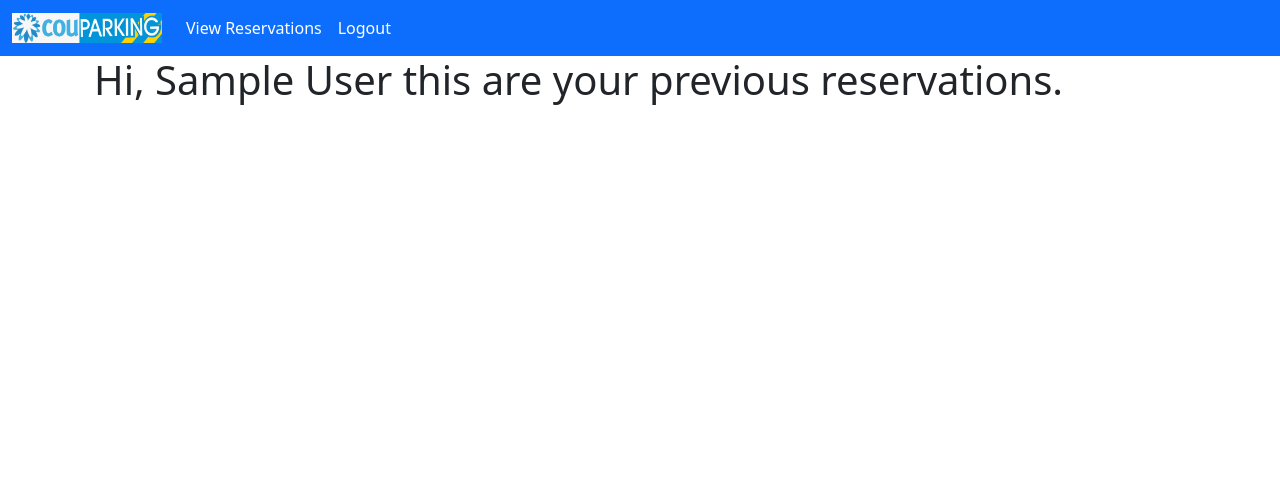
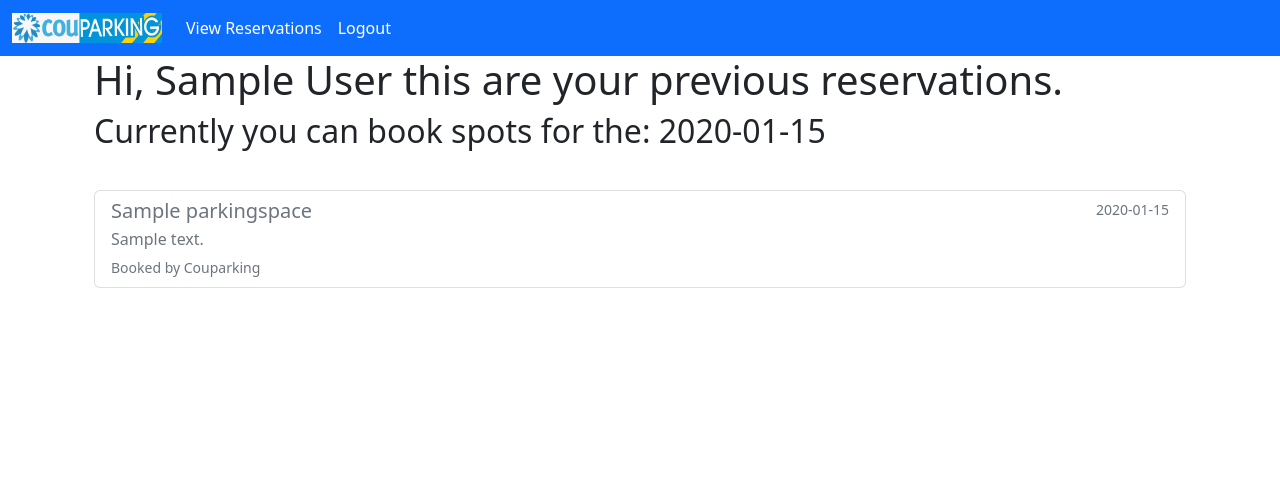
Before and after one commit to gabo963/Couparking, a Django app: page /reservations/ in a window 1280 px wide. Shown: the part 1-488 px from the top of the page. Run offline with Django 4.2, Linux system fonts and the light colour scheme; the first user in the database is signed in; tables that the repository leaves empty hold one stand-in row (Sample ...).

Commit message:
added reservations

```diff
--- a/coupark/views.py
+++ b/coupark/views.py
@@ -26,8 +26,11 @@ def user_logout(request):
 
 @login_required
 def reservations(request):
+    lastDate = Date.objects.last()
     currentUserReservations = ParkingReservation.objects.filter( user = request.user )
-    return render( request, 'coupark/reservations.html', { 'currentUserReservations': currentUserReservations } )
+
+    print(currentUserReservations)
+    return render( request, 'coupark/reservations.html', { 'currentUserReservations': currentUserReservations, 'dateBooking': lastDate} )
 
 @login_required
 def reserve(request, pk):
--- a/couparking/urls.py
+++ b/couparking/urls.py
@@ -23,5 +23,5 @@ urlpatterns = [
     path('coupark/', include('coupark.urls')),
     path('logout/', views.user_logout, name='logout'),
     path('reservations/', views.reservations, name='reservations'),
-    path('<pk>', views.reserve, name='reserve')
+    path('book/<pk>', views.reserve, name='reserve')
 ]
--- a/templates/coupark/index.html
+++ b/templates/coupark/index.html
@@ -56,11 +56,10 @@
                           {% endif %}
                           <div class="d-flex justify-content-between align-items-center">
                             <div class="btn-group">
-                              {% comment %} Add Connections to view {% endcomment %}
                               {% if not hasReservation and space.user == None %}
-                                <a class="btn btn-outline-success" href={{space.id}}>Book</a>
+                                <a class="btn btn-outline-success" href="book/{{space.id}}">Book</a>
                               {% elif hasReservation and user.id == space.user.id %}
-                                <a class="btn btn-outline-warning" href={{space.id}}>Unbook</a>
+                                <a class="btn btn-outline-warning" href="book/{{space.id}}">Unbook</a>
                               {% elif space.user != None %}
                                 <a class="btn btn-warning disabled" href="#">Booked</a>
                               {% else %}
--- a/templates/coupark/reservations.html
+++ b/templates/coupark/reservations.html
@@ -4,11 +4,40 @@
 <div class="jumbotron">
   <div class="container" >
     <h1>Hi, {{user.get_full_name}} this are your previous reservations.</h1>
+    <h2>Currently you can book spots for the: {{dateBooking}}</h2>
   </div>
 </div>
 
 <div style="margin-top:40px"></div>
 
+{% if currentUserReservations %}
+
+<div class="container">
+  <div class="list-group">
+    {% for reservation in currentUserReservations %}
+
+      <a href="" class="list-group-item list-group-item-action disabled" aria-current="true">
+        <div class="d-flex w-100 justify-content-between">
+          <h5 class="mb-1">{{reservation.parkingSpace.name}}</h5>
+          <small>{{dateBooking}}</small>
+        </div>
+        <p class="mb-1">{{reservation.parkingSpace.description}}</p>
+        <small>Booked by Couparking</small>
+      </a>
+
+    {% endfor %}
+
+  </div>
+</div>
+
+{% else %}
+
+  <div class="container">
+    <h4>You have no existing reservations.</h4>
+    <a class="nav-link" href="{% url 'index' %}">Go back</a>
+  </div>
+
+{% endif %}
 <div style="margin-top:40px"></div>
 
 {% endblock %}
```
